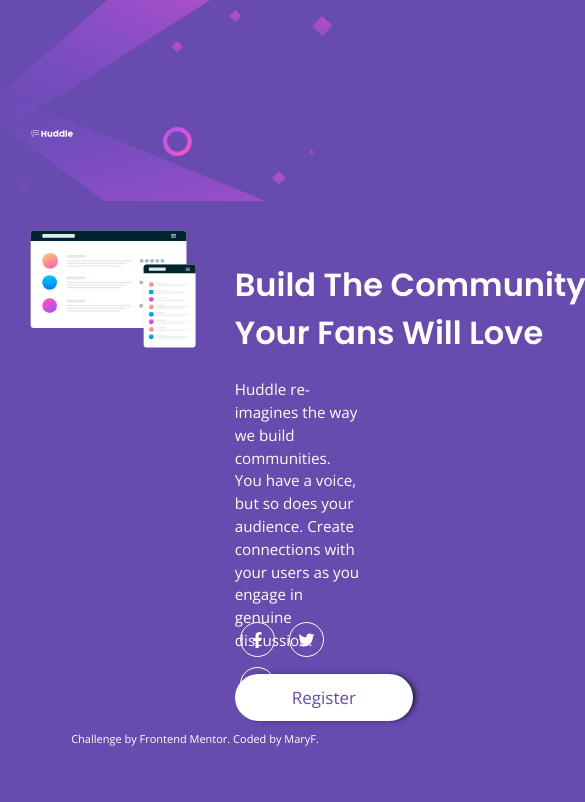
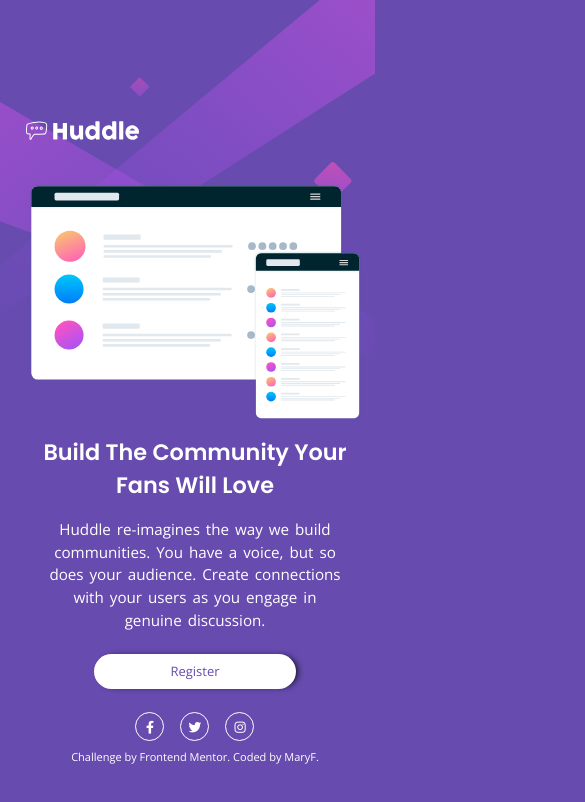
Before and after one commit to Janselin/huddle-landing-page, a plain HTML site: page index.html in a window 390 px wide. Shown: the whole page, 585 px wide, since content can reach past the window. Drawn offline with nearby package versions, Linux system fonts and the light colour scheme.

Commit message:
responsive

```diff
--- a/index.html
+++ b/index.html
@@ -8,15 +8,15 @@
   <link rel="stylesheet" href="https://cdnjs.cloudflare.com/ajax/libs/font-awesome/6.0.0-beta3/css/all.min.css" integrity="sha512-Fo3rlrZj/k7ujTnHg4CGR2D7kSs0v4LLanw2qksYuRlEzO+tcaEPQogQ0KaoGN26/zrn20ImR1DfuLWnOo7aBA==" crossorigin="anonymous" referrerpolicy="no-referrer" />
   <link rel="stylesheet" href="style.css">
   <link rel="icon" type="image/png" sizes="32x32" href="./images/favicon-32x32.png">
-
   <title>Frontend Mentor | Huddle landing page with single introductory section</title>
 
 </head>
-<body class="body"><div class="container">
+<body class="body">
+  <div class="container">
 
 
     <header class="header">
-      <img src="./images/logo.svg" alt=""  class="header__logo">
+      <img src="./images/logo.svg" alt="Logo" class="header__logo">
       </header>
 
 
@@ -35,13 +35,13 @@
             Create connections with your users as you engage in genuine discussion.
           </p>
 
-          <a href="#" class="myButton">Register</a>
+          <a href="#" role="button" class="myButton">Register</a>
 
           <div class="card__link">
 
-              <a href="" class="link "><i class="link__logo link__logo--hover  fab fa-facebook-f"></i></a>
-              <a href="" class="link "><i class="link__logo link__logo--hover  fab fa-twitter"></i></a>
-              <a href="" class="link"><i class="link__logo link__logo--hover fab fa-instagram"></i></a>
+              <a href="" role="button" class="link "><i class="link__logo link__logo--hover  fab fa-facebook-f"></i></a>
+              <a href="" role="button" class="link "><i class="link__logo link__logo--hover  fab fa-twitter"></i></a>
+              <a href="" role="button" class="link"><i class="link__logo link__logo--hover fab fa-instagram"></i></a>
 
           </div>
         </div>
@@ -55,9 +55,9 @@
   </main>
 
     <footer class="footer">
-      <p class="attribution">
-        Challenge by <a href="https://www.frontendmentor.io?ref=challenge" target="_blank">Frontend Mentor</a>.
-        Coded by <a href="#">MaryF</a>.
+      <p class="footer__p">
+        Challenge by <a class="challenge" href="https://www.frontendmentor.io?ref=challenge" target="_blank">Frontend Mentor</a>.
+        Coded by <a class="coder" href="https://github.com/Janselin">MaryF</a>.
       </p>
     </footer>
 </div>
--- a/style.css
+++ b/style.css
@@ -16,24 +16,23 @@ COLORS: - Violet: hsl(257, 40%, 49%);
     max-width: 1440px;
     min-height: 100vh;
     display: flex;
-    flex-direction: column;
+     flex-direction: column;
     align-items: center;
     justify-content: center;
-    overflow: hidden;
-    background: url("/images/bg-desktop.svg");
-    background-size: 85%;
-    background-repeat: no-repeat;
-    background-color: hsl(257, 40%, 49%);
+        background-color: hsl(257, 40%, 49%);
 }
 
 .container {
     max-width: 100%;
-    width: 85%;
-    margin-top: 32px;
+    width: 90%;
+    height: 100vh;
+    background: url("/images/bg-desktop.svg");
+    background-size: contain;
+    background-repeat: no-repeat;
 }
 
 .header  {
-
+    margin-top: 32px;
     width: 85%;
 }
 
@@ -71,8 +70,9 @@ COLORS: - Violet: hsl(257, 40%, 49%);
 
 .card__p {
 
-font-size: 0.95em;
+font-size: 0.96em;
 margin-bottom: 22px;
+word-spacing: 2px;
 }
 
 
@@ -80,11 +80,9 @@ margin-bottom: 22px;
 	box-shadow: 4px 0px 7px -3px #000000;
 	background-color:#ffffff;
 	border-radius:28px;
-
 	display:inline-block;
 	cursor:pointer;
 	color: hsl(257, 40%, 49%);
-
 	font-size:17px;
 	padding: 11px 57px;
 	text-decoration:none;
@@ -101,7 +99,6 @@ margin-bottom: 22px;
     position: absolute;
     right: 8px;
     bottom: 14px;
-
 }
 
 
@@ -126,12 +123,97 @@ color: hsl(300, 69%, 71%);
 
 
 
-
-
-
 /* FOOTER */
 
 .footer {
     font-size: 11px;
-    margin-top: 10px;
-    text-align: center; }
+    text-align: center;
+    }
+
+
+/* RESPONSIVE */
+
+@media screen and (max-width:760px) {
+
+    body{
+        background-image: url(./images/bg-mobile.svg);
+        background-repeat: no-repeat;
+    }
+
+    .header {
+        width: 100%;
+        margin: 0;
+    }
+
+    .header__logo {
+
+width: 35%;
+
+}
+
+    .container, .card, .main, .card__texto, .card__link {
+        display: flex;
+        flex-direction: column;
+        text-align: center;
+        margin: 0;
+        justify-content: center;
+        align-items: center;
+        background-image: none;
+        height: fit-content;
+    }
+
+    .container, .card {
+        margin-top: 37px;
+    }
+
+    .card__img {
+        width: 95%;
+    }
+
+    .card__texto {
+        width: 87%;
+        margin: 0;
+        align-content: center;
+    }
+
+    .card__title {
+        font-size: 1.4em;
+        width: fit-content;
+    }
+
+    .card__p {
+        font-size: 0.95em;
+    }
+
+    .myButton {
+
+padding: 8px 76px;
+font-size: 13px;
+margin-bottom: 15px;
+    }
+
+
+.card__link {
+    flex-direction: row;
+    position: static;
+}
+
+.link__logo {
+    width: 29px;
+    height: 29px;
+    line-height: 29px;
+    font-size: 0.8em;
+    margin: 8px;
+ }
+}
+
+
+
+/*
+@media screen and (min-width:376px) and (max-width: 760px) {
+
+}
+
+@media screen and (min-width: 761px) {
+
+} */
```
